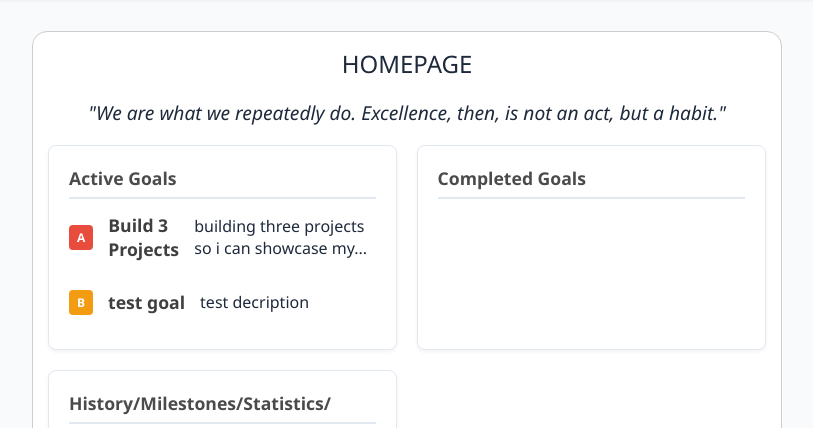
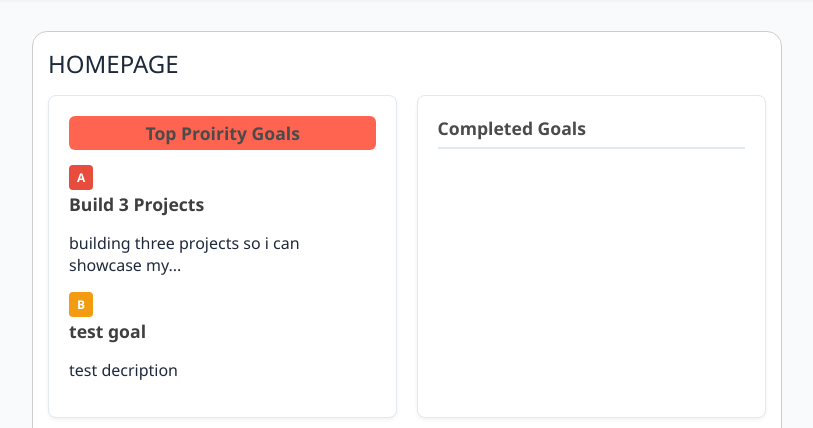
Before and after one commit to ian-developer/flask-focus-app, a Flask app: page / in a window 1280 px wide. Shown: the part 65-493 px from the top of the page, without its empty margins (233-1046 px from the left). Run offline with Flask 3, Linux system fonts and the light colour scheme; data comes from the database, SQL or seed files in the repository.

Commit message:
daily entry

```diff
--- a/app/templates/index.html
+++ b/app/templates/index.html
@@ -2,21 +2,22 @@
 
 {% block content %}
     <div class="home-container">
-        <h1 style="text-align: center;">
+        <h1 style="text-align: left;">
             Homepage
         </h1>
-            <p style="font-style: italic; font-size: 1.2em;">"We are what we repeatedly do. Excellence, then, is not an act, but a habit."</p>
         <div class="homepage-card-container">
             <div class="homepage-card">
-                <h2 style="border-bottom: var(--border-color) 2px solid; padding-bottom: 7px;">active goals</h2>
-                <div>
-                {% for goal in goals %}
-                    <div style="display: flex; align-items: center; gap: 15px;">
-                        <span class="badge badge-{{ goal.priority }}">{{goal.priority}}</span>
-                        <h3 style="white-space: normal; overflow-wrap: anywhere; max-width: 100%; text-align: left;">{{goal.title}}</h3>
-                        <p style="padding: 0px; text-align: left;">{{goal.description | truncate(50)}}</p>
-                    </div>
-                {% endfor %}
+                <div style="background-color: rgb(255, 100, 80); border-radius: 6px; margin-bottom: 15px; padding: 5px;">
+                    <h2 style="text-align: center;">Top proirity goals</h2>
+                </div>
+                <div class="active-goals-grid">
+                    {% for goal in goals %}
+                        <div class="goal-card">
+                            <span class="badge badge-{{ goal.priority }}" style="text-align: center;">{{ goal.priority }}</span>
+                            <h3 class="goal-title">{{ goal.title }}</h3>
+                            <p class="goal-description">{{ goal.description | truncate(50) }}</p>
+                        </div>
+                    {% endfor %}
                 </div>
             </div>
             <div class="homepage-card">
```
